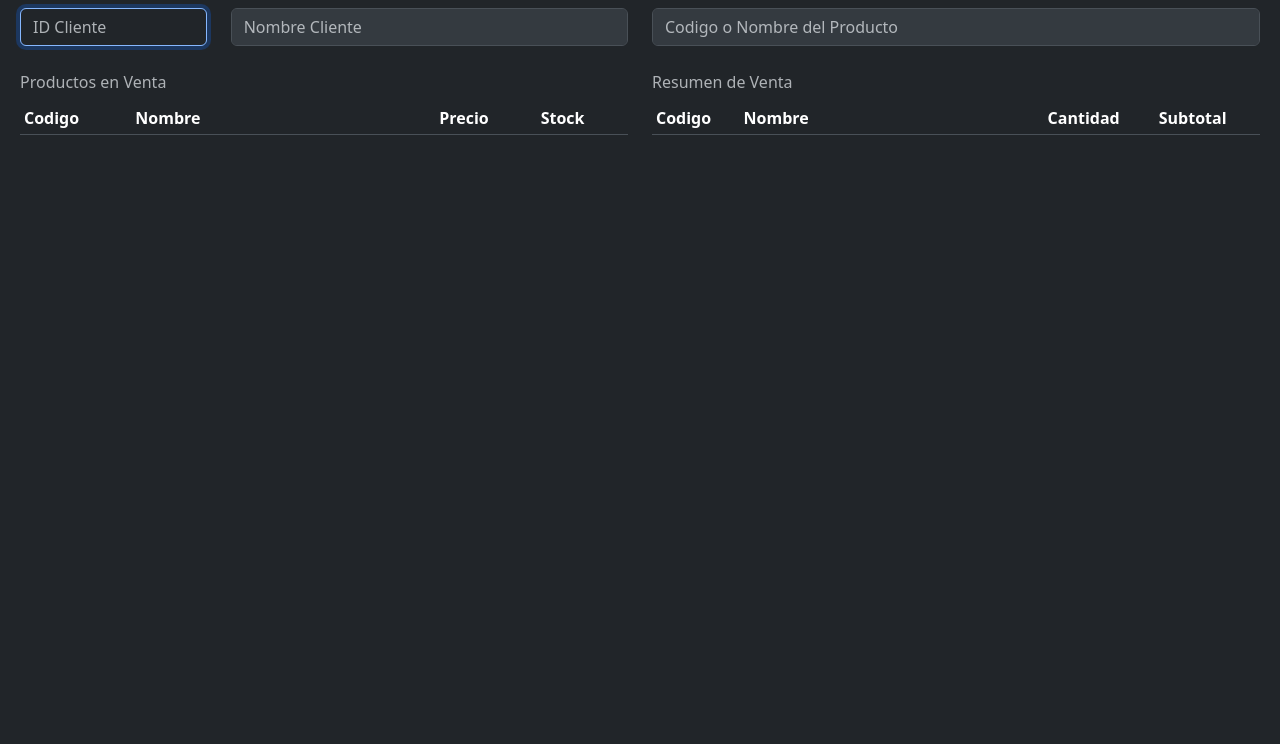
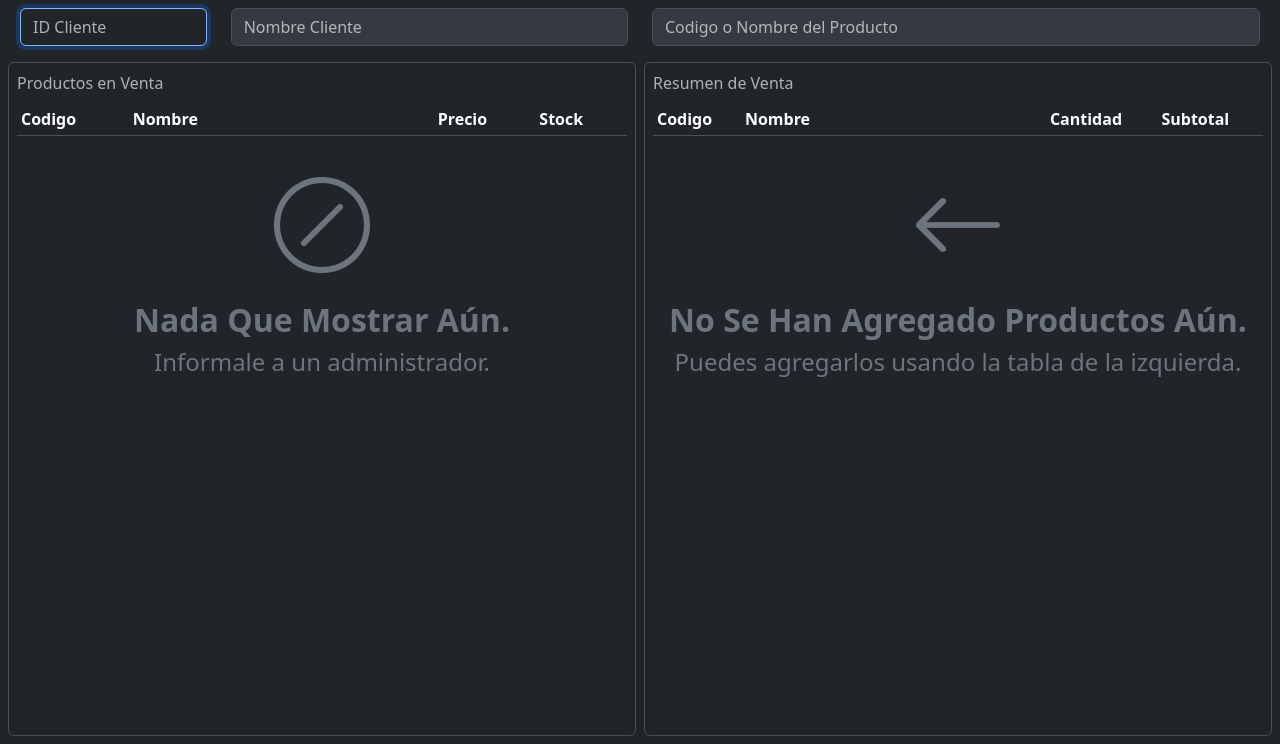
Before and after one commit to EmmanuelMG7/ink-pos, a Django app: page /ventas/ in a window 1280 px wide. Shown: the part 56-800 px from the top of the page. Run offline with Django 5.2, Linux system fonts and the light colour scheme; the visitor is signed in with stand-in values (Sample User, id 1); lists and menus that the app fills with data are empty.

Commit message:
feat: enhance Ventas template layout and improve product display messages

```diff
--- a/pos/templates/empleado/Ventas.html
+++ b/pos/templates/empleado/Ventas.html
@@ -16,28 +16,48 @@
         <input type="text" class="form-control" placeholder="Codigo o Nombre del Producto" disabled>
     </div>
 </div>
-<div class="row m-2 h-100">
-    <div class="col-md-6 table-responsive" style="max-height: 50vh; overflow-y: auto;">
+
+<div class="d-flex m-2 h-100 gap-2">
+    <div class="w-100 border rounded px-2">
       <table class="table table-striped table-hover table-sm caption-top">
           <caption>Productos en Venta</caption>
           <thead class="sticky-top">
-                <th scope="col">Codigo</th>
-                <th scope="col" class="w-50">Nombre</th>
-                <th scope="col">Precio</th>
-                <th scope="col">Stock</th>
+              <th>Codigo</th>
+              <th class="w-50">Nombre</th>
+              <th>Precio</th>
+              <th>Stock</th>
           </thead>
       </table>
+
+      <div class="container text-center text-secondary">
+        <i class="bi bi-slash-circle" style="font-size: 6rem"></i>
+        <p class="fs-2 fw-bold mb-0">Nada Que Mostrar Aún.</p>
+        <p class="fs-4">
+            Informale a un administrador.
+        </p>
       </div>
-    <div class="col-md-6 table-responsive" style="max-height: 50vh; overflow-y: auto;">
+
+    </div>
+
+    <div class="w-100 border rounded px-2">
       <table class="table table-striped table-hover table-sm caption-top">
           <caption>Resumen de Venta</caption>
           <thead class="sticky-top">
-                <th scope="col">Codigo</th>
-                <th scope="col" class="w-50">Nombre</th>
-                <th scope="col">Cantidad</th>
-                <th scope="col">Subtotal</th>
+              <th>Codigo</th>
+              <th class="w-50">Nombre</th>
+              <th>Cantidad</th>
+              <th>Subtotal</th>
           </thead>
       </table>
+
+      <div class="container text-center text-secondary">
+        <i class="bi bi-arrow-left" style="font-size: 6rem"></i>
+        <p class="fs-2 fw-bold mb-0">No Se Han Agregado Productos Aún.</p>
+        <p class="fs-4">
+            Puedes agregarlos usando la tabla de la izquierda.
+        </p>
+      </div>
+
     </div>
 </div>
 {% endblock %}
```
Lines whose indentation alone changed are shown as unchanged.
